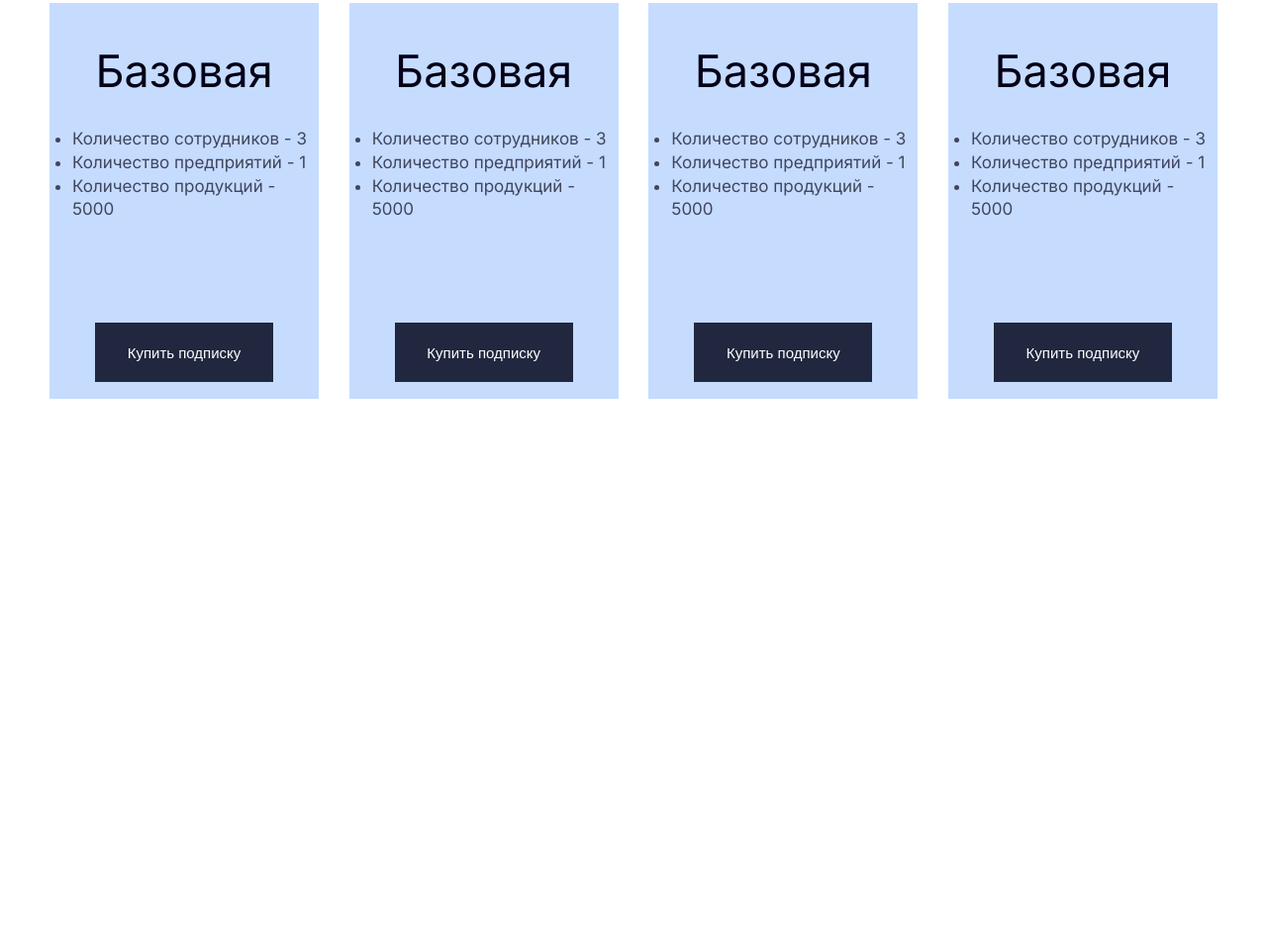
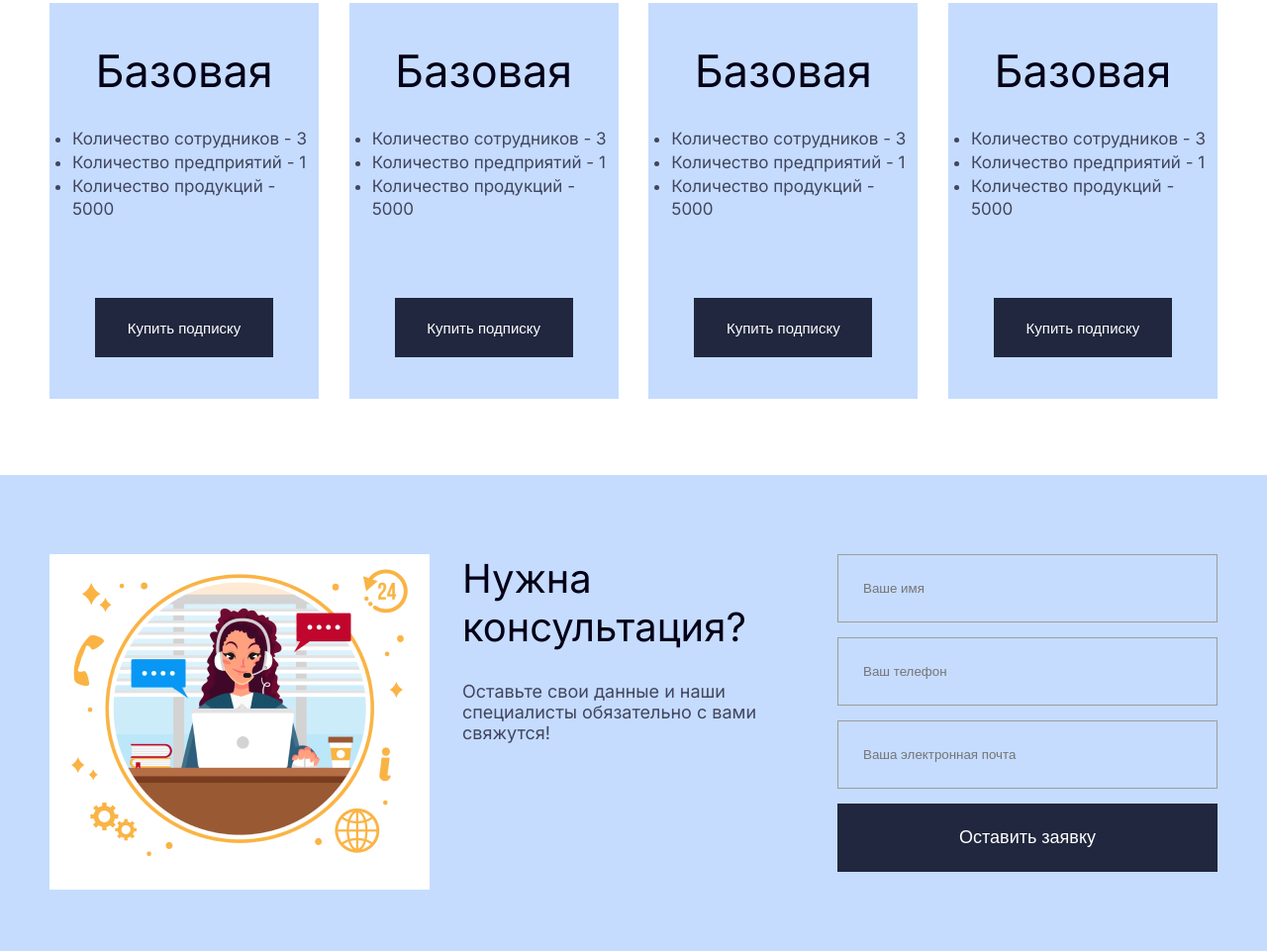
Before and after one commit to saddamjabarov/visor-landing, a plain HTML site: page index.html in a window 1280 px wide. Shown: the part 3770-4731 px from the top of the page at 99% size. Before the commit the page ends 4173 px from the top, so only its background shows below. Drawn offline with Linux system fonts and the light colour scheme.

Commit message:
adaptive section contacts 1200px

```diff
--- a/index.html
+++ b/index.html
@@ -204,7 +204,7 @@
         </div>
       </div>
     </section>
-    <!-- <section class="contacts">
+    <section class="contacts">
       <div class="container">
         <div class="contacts__container">
           <div class="contacts__img">
@@ -245,7 +245,7 @@
         </div>
       </div>
     </section>
-    <footer class="footer">
+    <!-- <footer class="footer">
       <div class="container">
         <div class="footer__wrapper">
           <div class="footer__logo logo">
@@ -258,7 +258,7 @@
           </div>
         </div>
       </div>
-    </footer>   -->
+    </footer>  -->
     <script src="script/script.js"></script>
   </body>
 </html>
--- a/scss/media.scss
+++ b/scss/media.scss
@@ -54,5 +54,15 @@
       font-size: 1.7rem;
       line-height: 1.4;
     }
+    &__btn {
+      &_buy-a-subscription {
+        margin-top: 7.7rem;
+      }
+    }
+  }
+  .contacts {
+    &__descr {
+      margin-left: 3.3rem;
+    }
   }
 }
```
Also changed, not shown: css/style.css.
